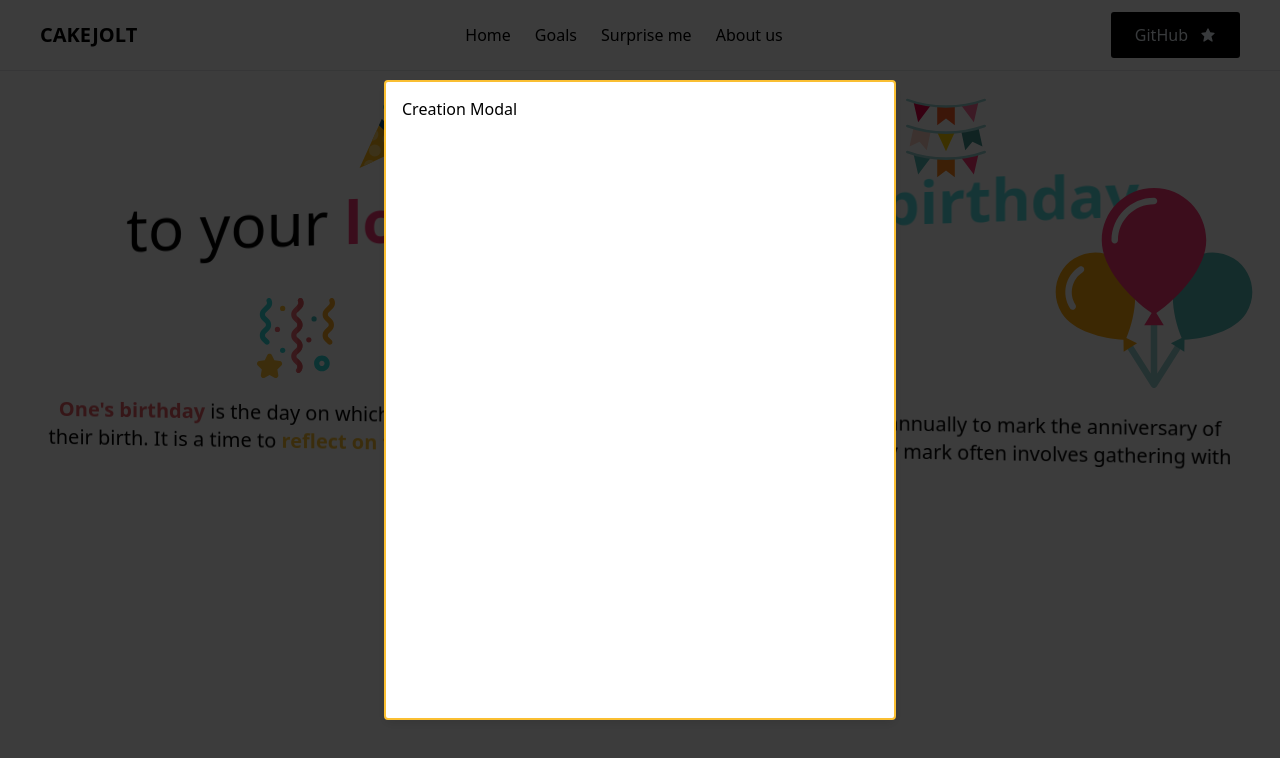
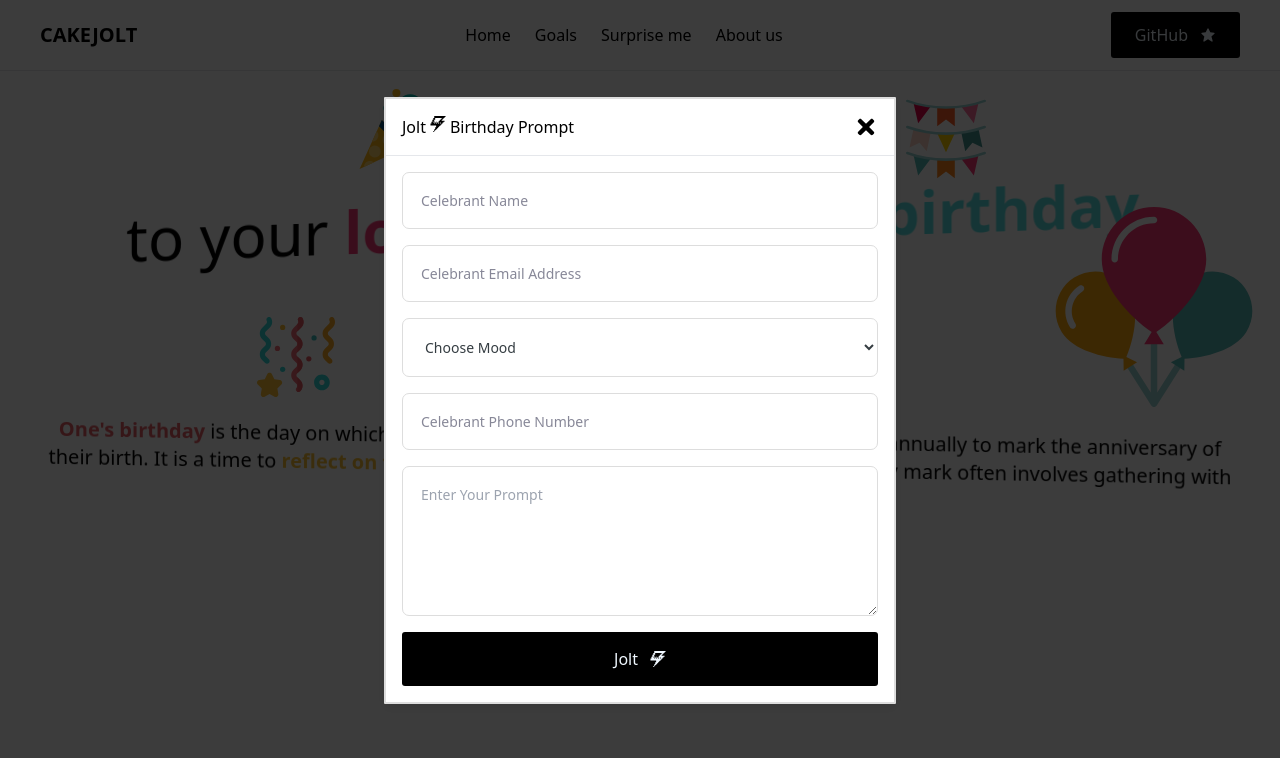
Before and after one commit to blyncnov/cake-jolt, a Next.js app: page / in a window 1280 px wide. Both pictures are taken after a click on the button "Send a jolt". Shown: the top 758 px of the page. Built offline with nearby package versions, Linux system fonts and the light colour scheme.

Commit message:
cake-jolt => Prompt Generator Modal

```diff
--- a/src/app/globals.css
+++ b/src/app/globals.css
@@ -40,9 +40,40 @@ button {
   gap: 12px;
   color: aliceblue;
   border-radius: 3px;
+  text-align: center;
   align-items: center;
   padding: 12px 24px;
   background-color: #000;
+}
+
+input,
+textarea,
+select {
+  width: 100% !important;
+  font-size: 14px;
+  font-weight: 400;
+  padding: 18px;
+  display: block;
+  outline: none;
+  white-space: nowrap;
+  text-overflow: ellipsis;
+  width: 100%;
+  border-radius: 7px;
+  color: rgb(53, 61, 66);
+  border: 1px solid #dddddd;
+  background-color: transparent !important;
+  box-sizing: border-box;
+}
+
+textarea {
+  min-height: 150px;
+}
+
+input::placeholder {
+  color: #111232 !important;
+  background-color: transparent !important;
+  opacity: 0.5;
+  font-weight: 400;
 }
 
 .confetti {
@@ -82,7 +113,8 @@ button {
 }
 
 .creation_modal_container {
-  border: 2px solid #fabf33;
+  border: 2px solid #dddddd;
+  border-radius: 1px;
   box-shadow: rgba(0, 0, 0, 0.1) 0px 4px 12px;
 }
 
--- a/src/components/Hero/index.tsx
+++ b/src/components/Hero/index.tsx
@@ -22,7 +22,7 @@ const Hero = ({ setWishing }: any) => {
     <>
       <section className="w-full relative">
         <div className="w-full max-w-[1200px] xl:px-0 px-4 mx-auto">
-          <div className="py-[50px] text-center">
+          <div className="py-[60px] text-center">
             <h1 className="skew-y-2 transform-gpu text-6xl">
               Give a{" "}
               <span className="p-1 bg-[#FAC033] rounded-sm font-semibold">
--- a/src/components/Modal/index.tsx
+++ b/src/components/Modal/index.tsx
@@ -1,4 +1,8 @@
 import React from "react";
+
+//=> React Icons
+import { FaTimes } from "react-icons/fa";
+import { SiGamejolt } from "react-icons/si";
 
 const CreationModal = ({ setWishing }: any) => {
   // Generate a Wish
@@ -15,8 +19,52 @@ const CreationModal = ({ setWishing }: any) => {
 
   return (
     <div className="creation_modal fixed top-0 left-0 right-0 h-full flex items-center justify-center">
-      <div className="creation_modal_container bg-white md:w-[40%] w-[90%] h-[80%] rounded p-4 ">
-        <h1 onClick={CloseModalHandler}>Creation Modal</h1>
+      <div className="creation_modal_container bg-white md:w-[40%] w-[90%]">
+        <div className="top flex items-center justify-between border-b  p-4 ">
+          <h1 className="font-medium flex items-start justify-start gap-1">
+            Jolt <SiGamejolt /> Birthday Prompt
+          </h1>
+          <FaTimes
+            onClick={CloseModalHandler}
+            style={{ fontSize: "1.5em", cursor: "pointer" }}
+          />
+        </div>
+        <div className="w-full">
+          <form className="w-full flex gap-4 items-start flex-col p-4 ">
+            <input
+              type="text"
+              name="Name"
+              placeholder="Celebrant Name"
+              required
+            />
+            <input
+              type="text"
+              name="Email"
+              placeholder="Celebrant Email Address"
+            />
+            <select name="category">
+              <option value="choose">Choose Mood</option>
+              <option value="happy">Happy</option>
+              <option value="sad">Sad </option>
+              <option value="lazy">Lazy </option>
+              <option value="cranky">Cranky </option>
+              <option value="anxious">Anxious </option>
+            </select>
+            <input
+              type="number"
+              name="phone_number"
+              maxLength={12}
+              max={12}
+              placeholder="Celebrant Phone Number"
+            />
+            <textarea name="prompt" placeholder="Enter Your Prompt" required />
+            <div className="w-full">
+              <button className="w-full text-center justify-center p-4">
+                Jolt <SiGamejolt />
+              </button>
+            </div>
+          </form>
+        </div>
       </div>
     </div>
   );
```
